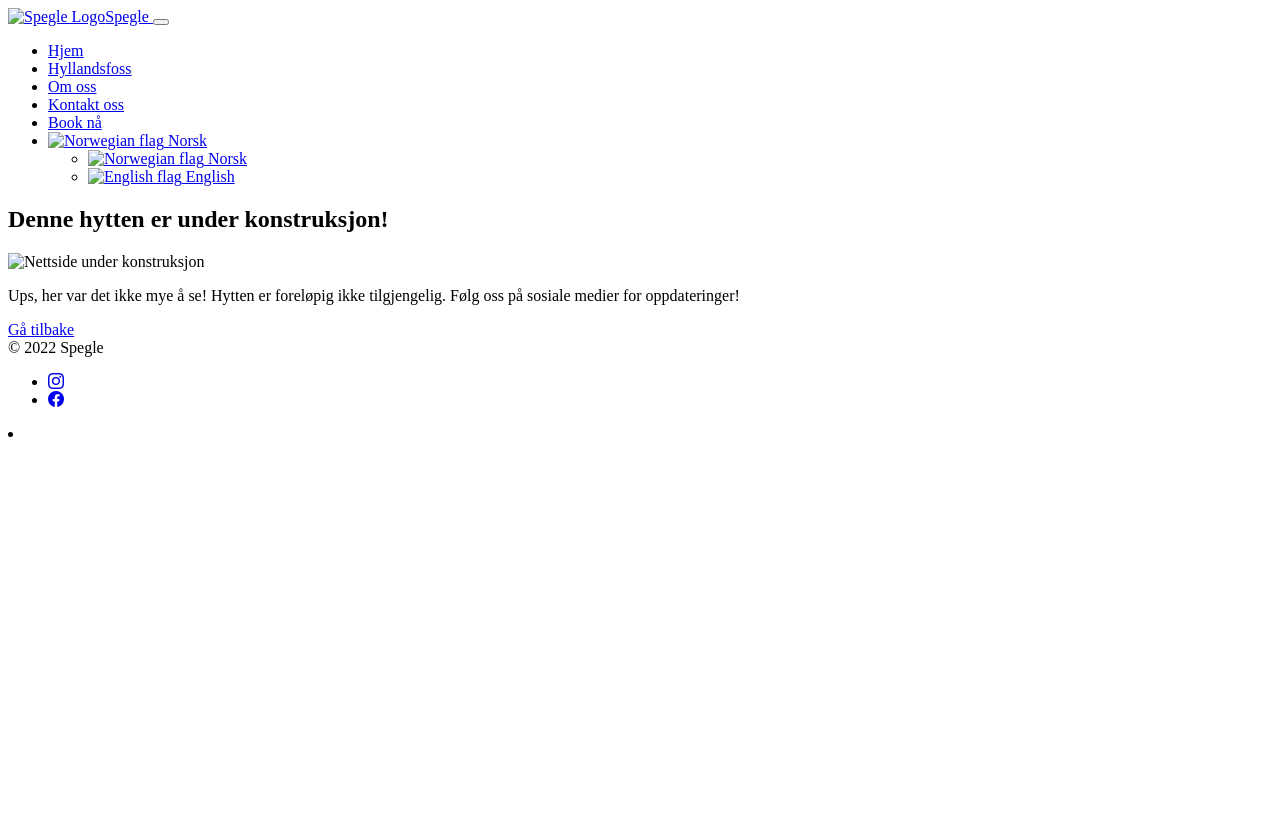
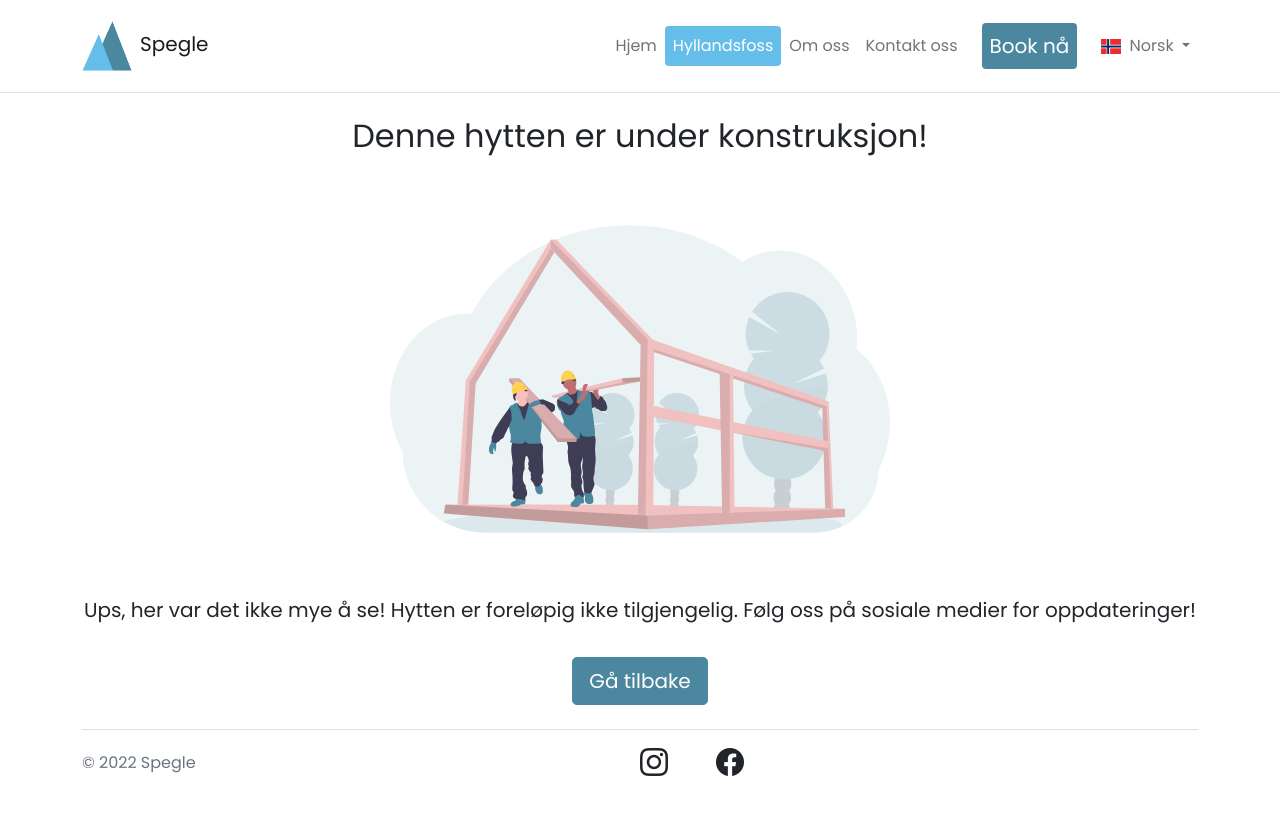
Before and after one commit to HaavGa/PRO1000_Spegle, a website: page error.html in a window 1280 px wide. Drawn offline with nearby package versions, Linux system fonts and the light colour scheme; files that its build step writes are made by us from their sources; the site is published under a folder, as on GitHub Pages, so addresses that start at the root find nothing.

Commit message:
Fix index.html and others

```diff
--- a/error.html
+++ b/error.html
@@ -3,16 +3,23 @@
   <head>
     <meta charset="UTF-8" />
     <meta http-equiv="X-UA-Compatible" content="IE=edge" />
-    <meta name="viewport" content="width=device-width, initial-scale=1.0" />
+    <meta
+      name="viewport"
+      content="width=device-width, initial-scale=1.0"
+    />
     <link
       rel="stylesheet"
       href="https://cdn.jsdelivr.net/npm/bootstrap-icons@1.8.1/font/bootstrap-icons.css"
     />
-    <link href="/css/main.min.css" rel="stylesheet" />
-    <link href="/css/style.css" rel="stylesheet" />
+    <link href="css/main.min.css" rel="stylesheet" />
+    <link href="css/style.css" rel="stylesheet" />
 
     <link rel="preconnect" href="https://fonts.googleapis.com" />
-    <link rel="preconnect" href="https://fonts.gstatic.com" crossorigin />
+    <link
+      rel="preconnect"
+      href="https://fonts.gstatic.com"
+      crossorigin
+    />
     <link
       href="https://fonts.googleapis.com/css2?family=Poppins:wght@400;700&display=swap"
       rel="stylesheet"
@@ -20,19 +27,19 @@
     <link
       rel="apple-touch-icon"
       sizes="180x180"
-      href="/img/favicon/apple-touch-icon.png"
+      href="img/favicon/apple-touch-icon.png"
     />
     <link
       rel="icon"
       type="image/png"
       sizes="32x32"
-      href="/img/favicon/favicon-32x32.png"
+      href="img/favicon/favicon-32x32.png"
     />
     <link
       rel="icon"
       type="image/png"
       sizes="16x16"
-      href="/img/favicon/favicon-16x16.png"
+      href="img/favicon/favicon-16x16.png"
     />
     <link rel="manifest" href="/img/favicon/site.webmanifest" />
     <script
@@ -48,8 +55,9 @@
     <!-- Navigation -->
     <nav class="navbar navbar-expand-md py-3 bg-white navbar-light">
       <div class="container">
-        <a href="/index.html" class="navbar-brand">
-          <img src="/img/newlogo.png" alt="Spegle Logo" /><span class="ms-2"
+        <a href="index.html" class="navbar-brand">
+          <img src="img/newlogo.png" alt="Spegle Logo" /><span
+            class="ms-2"
             >Spegle</span
           >
         </a>
@@ -66,23 +74,28 @@
         <div class="collapse navbar-collapse nav-pills" id="navmenu">
           <ul class="navbar-nav ms-auto">
             <li class="nav-item">
-              <a href="/index.html" class="nav-link link" id="navHome">Hjem</a>
+              <a href="index.html" class="nav-link link" id="navHome"
+                >Hjem</a
+              >
             </li>
             <li class="nav-item">
               <a
-                href="/hyllandsfoss.html"
+                href="hyllandsfoss.html"
                 class="nav-link link active text-white bg-secondary"
                 >Hyllandsfoss</a
               >
             </li>
             <li class="nav-item">
-              <a href="/om-oss.html" class="nav-link link" id="navAbout"
+              <a
+                href="om-oss.html"
+                class="nav-link link"
+                id="navAbout"
                 >Om oss</a
               >
             </li>
             <li class="nav-item">
               <a
-                href="/kontakt-oss.html"
+                href="kontakt-oss.html"
                 class="nav-link link me-3"
                 id="navContact"
                 >Kontakt oss</a
@@ -90,7 +103,7 @@
             </li>
             <li class="nav-item">
               <a
-                href="/hyllandsfoss.html"
+                href="hyllandsfoss.html"
                 class="nav-link link active text-white me-3 btn-lg"
                 id="navBook"
                 >Book nå</a
@@ -107,7 +120,7 @@
               >
                 <img
                   class="flag-dropdown me-1"
-                  src="/img/flags/no.png"
+                  src="img/flags/no.png"
                   alt="Norwegian flag"
                 />
                 Norsk
@@ -125,7 +138,7 @@
                   >
                     <img
                       class="flag-dropdown me-1"
-                      src="/img/flags/no.png"
+                      src="img/flags/no.png"
                       alt="Norwegian flag"
                     />
                     Norsk</a
@@ -139,7 +152,7 @@
                   >
                     <img
                       class="flag-dropdown me-1"
-                      src="/img/flags/en.png"
+                      src="img/flags/en.png"
                       alt="English flag"
                     />
                     English</a
@@ -152,19 +165,21 @@
       </div>
     </nav>
     <main class="text-center border-top" id="errorContent">
-      <h2 class="my-4" id="errorTitle">Denne hytten er under konstruksjon!</h2>
+      <h2 class="my-4" id="errorTitle">
+        Denne hytten er under konstruksjon!
+      </h2>
       <img
-        src="/img/undraw_under_construction_-46-pa.svg"
+        src="img/undraw_under_construction_-46-pa.svg"
         alt="Nettside under konstruksjon"
         width="500"
         height="400"
       />
       <p class="py-3 lead" id="errorSub">
-        Ups, her var det ikke mye å se! Hytten er foreløpig ikke tilgjengelig.
-        Følg oss på sosiale medier for oppdateringer!
+        Ups, her var det ikke mye å se! Hytten er foreløpig ikke
+        tilgjengelig. Følg oss på sosiale medier for oppdateringer!
       </p>
       <a
-        href="/hyllandsfoss.html"
+        href="hyllandsfoss.html"
         class="btn btn-lg btn-primary text-white link"
         id="errorBtn"
         >Gå tilbake</a
@@ -177,7 +192,9 @@
         <div class="col-md-4 d-flex align-items-center">
           <span class="text-muted">&copy; 2022 Spegle</span>
         </div>
-        <ul class="nav col-md-4 list-unstyled d-flex justify-content-start">
+        <ul
+          class="nav col-md-4 list-unstyled d-flex justify-content-start"
+        >
           <li>
             <a class="text-dark me-5" href="https://instagram.com/"
               ><i class="bi bi-instagram h3"></i
@@ -190,7 +207,9 @@
           </li>
         </ul>
         <li class="list-unstyled">
-          <a href="#" class="to-top"><i class="fas fa-chevron-up"></i></a>
+          <a href="#" class="to-top"
+            ><i class="fas fa-chevron-up"></i
+          ></a>
         </li>
       </footer>
     </div>
```
Also changed, not shown: destinasjoner.html (+72 -34 lines), index.html (+13 -13 lines).
